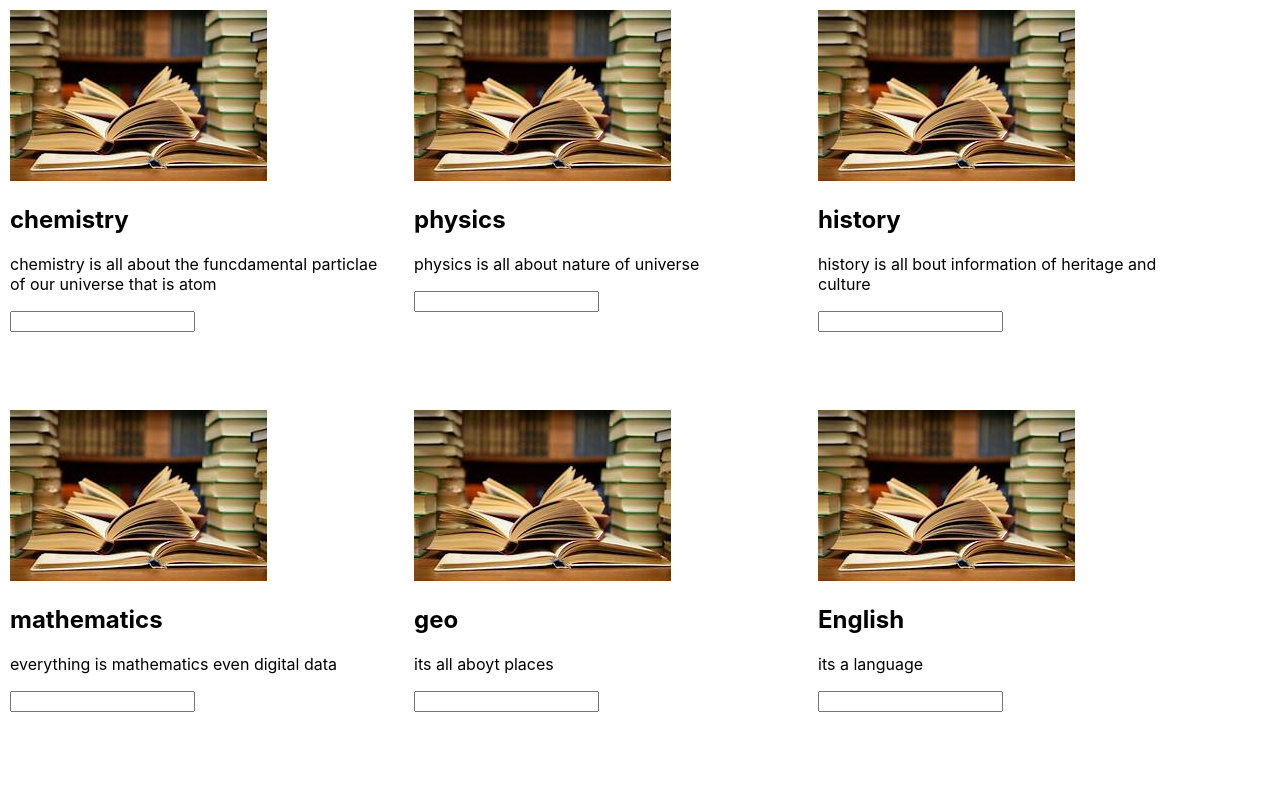
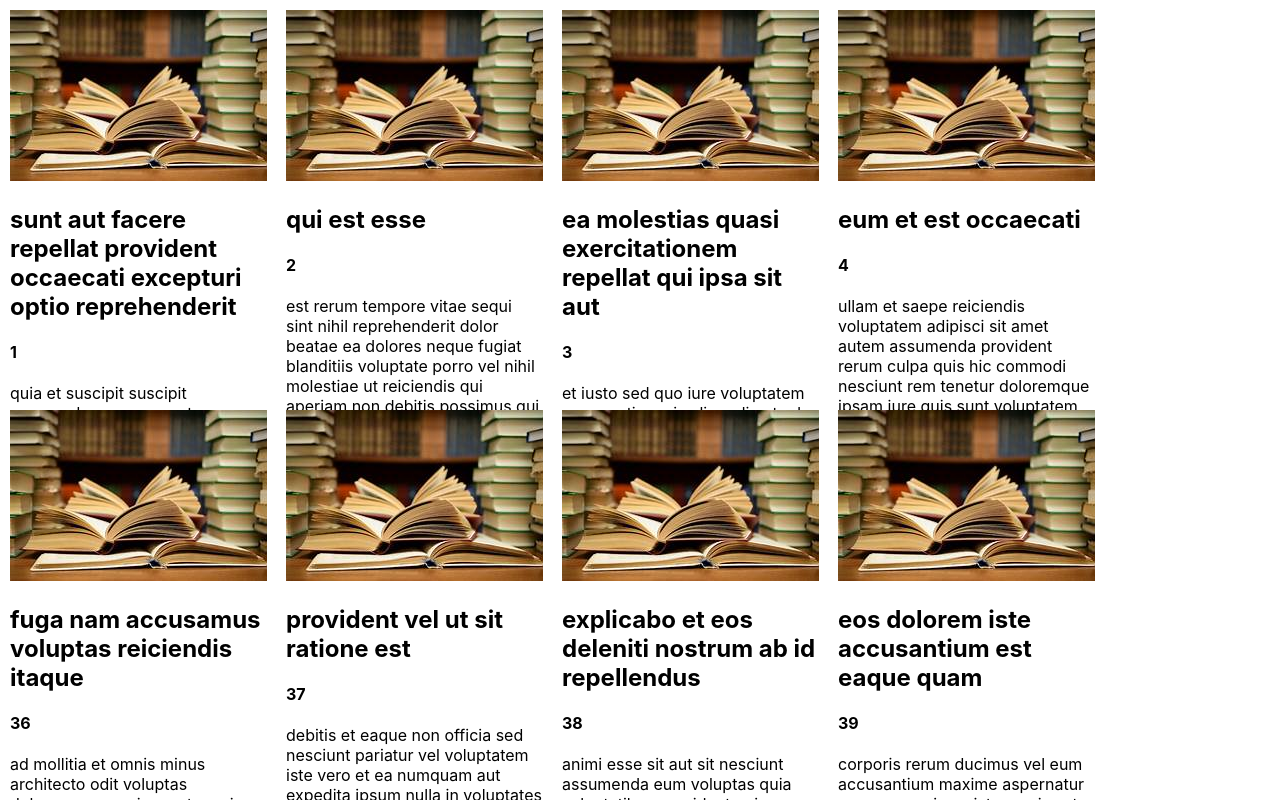
Before and after one commit to Silky412/ClassOct2021, a React (Create React App) app: page / in a window 1280 px wide. Built offline with nearby package versions, Linux system fonts and the light colour scheme.

Commit message:
1st lesson today

```diff
--- a/src/App.js
+++ b/src/App.js
@@ -3,24 +3,72 @@ import './App.css';
 import Main from './Component/Main'
 import LifeCycleComponent from './Component/LifeCycleComponent'
 import Card from './Component/Card'
-import { useState } from 'react';
+import React, { useState } from 'react';
 
+const db = [{
+  "userId": 1,
+  "id": 1,
+  "title": "sunt aut facere repellat provident occaecati excepturi optio reprehenderit",
+  "body": "quia et suscipit\nsuscipit recusandae consequuntur expedita et cum\nreprehenderit molestiae ut ut quas totam\nnostrum rerum est autem sunt rem eveniet architecto"
+},
+{
+  "userId": 1,
+  "id": 2,
+  "title": "qui est esse",
+  "body": "est rerum tempore vitae\nsequi sint nihil reprehenderit dolor beatae ea dolores neque\nfugiat blanditiis voluptate porro vel nihil molestiae ut reiciendis\nqui aperiam non debitis possimus qui neque nisi nulla"
+},
+{
+  "userId": 1,
+  "id": 3,
+  "title": "ea molestias quasi exercitationem repellat qui ipsa sit aut",
+  "body": "et iusto sed quo iure\nvoluptatem occaecati omnis eligendi aut ad\nvoluptatem doloribus vel accusantium quis pariatur\nmolestiae porro eius odio et labore et velit aut"
+},
+{
+  "userId": 1,
+  "id": 4,
+  "title": "eum et est occaecati",
+  "body": "ullam et saepe reiciendis voluptatem adipisci\nsit amet autem assumenda provident rerum culpa\nquis hic commodi nesciunt rem tenetur doloremque ipsam iure\nquis sunt voluptatem rerum illo velit"
+},{
+  "userId": 4,
+  "id": 36,
+  "title": "fuga nam accusamus voluptas reiciendis itaque",
+  "body": "ad mollitia et omnis minus architecto odit\nvoluptas doloremque maxime aut non ipsa qui alias veniam\nblanditiis culpa aut quia nihil cumque facere et occaecati\nqui aspernatur quia eaque ut aperiam inventore"
+},
+{
+  "userId": 4,
+  "id": 37,
+  "title": "provident vel ut sit ratione est",
+  "body": "debitis et eaque non officia sed nesciunt pariatur vel\nvoluptatem iste vero et ea\nnumquam aut expedita ipsum nulla in\nvoluptates omnis consequatur aut enim officiis in quam qui"
+},
+{
+  "userId": 4,
+  "id": 38,
+  "title": "explicabo et eos deleniti nostrum ab id repellendus",
+  "body": "animi esse sit aut sit nesciunt assumenda eum voluptas\nquia voluptatibus provident quia necessitatibus ea\nrerum repudiandae quia voluptatem delectus fugit aut id quia\nratione optio eos iusto veniam iure"
+},
+{
+  "userId": 4,
+  "id": 39,
+  "title": "eos dolorem iste accusantium est eaque quam",
+  "body": "corporis rerum ducimus vel eum accusantium\nmaxime aspernatur a porro possimus iste omnis\nest in deleniti asperiores fuga aut\nvoluptas sapiente vel dolore minus voluptatem incidunt ex"
+}]
 function App() {
-  const [subjectName, setSubjectName] = useState('English')
-  const handleClick = (value)=>{
-    setSubjectName(value)
-  }
+  const [data, setData] = useState(db)
   return (
     <div style={{display:'flex', flexDirection:'row', flexWrap:'wrap',height:'100vh',width:'100vw',overflow:'auto'}}>
-      <Card subject='chemistry' description='chemistry is all about the funcdamental particlae of our universe that is atom'/>
-      <Card subject='physics' description='physics is all about nature of universe'/>
-      <Card subject='history' description='history is all bout information of heritage and culture'/>
-      <Card subject='mathematics' description='everything is mathematics even digital data'/>
-      <Card subject='geo' description='its all aboyt places'/>
-      <Card subject={subjectName} description='its a language' changeName={(value)=>{handleClick(value)}}>
-      </Card>
+        {
+          data.map((element,index)=>{
+            return (
+              <React.Fragment key={element.id}>
+                <Card title={element.title} description={element.body} id={element.id}/>
+              </React.Fragment>
+            )
+          })
+        }
     </div>
   );
 }
 
 export default App;
+
+// q1 how to share data amoung sibling compoenents
--- a/src/Component/Card.js
+++ b/src/Component/Card.js
@@ -1,13 +1,13 @@
 import React, { Children } from 'react'
 import BooksImage from '../Assets/Images/books.jpg'
 function Card(props){
+    console.log(props)
     return(
-        <div style={{width:'30%', height:'100px',margin:'10px'}}>
+        <div style={{width:'20%', height:'100px',margin:'10px'}}>
             <span><img src={BooksImage}/></span>
-            <h2>{props.subject}</h2>
+            <h2>{props.title}</h2>
+            <h4>{props.id}</h4>
             <p>{props.description}</p>
-            {props.children}
-            <input type='text' onChange={(e)=>{props.changeName(e.target.value)}}/>
         </div>
     )
 }
--- a/src/Component/LifeCycleComponent.js
+++ b/src/Component/LifeCycleComponent.js
@@ -7,7 +7,7 @@ export default function LifeCycleComponent(){
     const [state1, setState1] = useState(0)
 
 
-    useEffect(Confirm,[pvalue,nvalue])
+    useEffect(Confirm,[pvalue,nvalue,state1])
 
     function Confirm (){
         window.confirm('hello')
```
